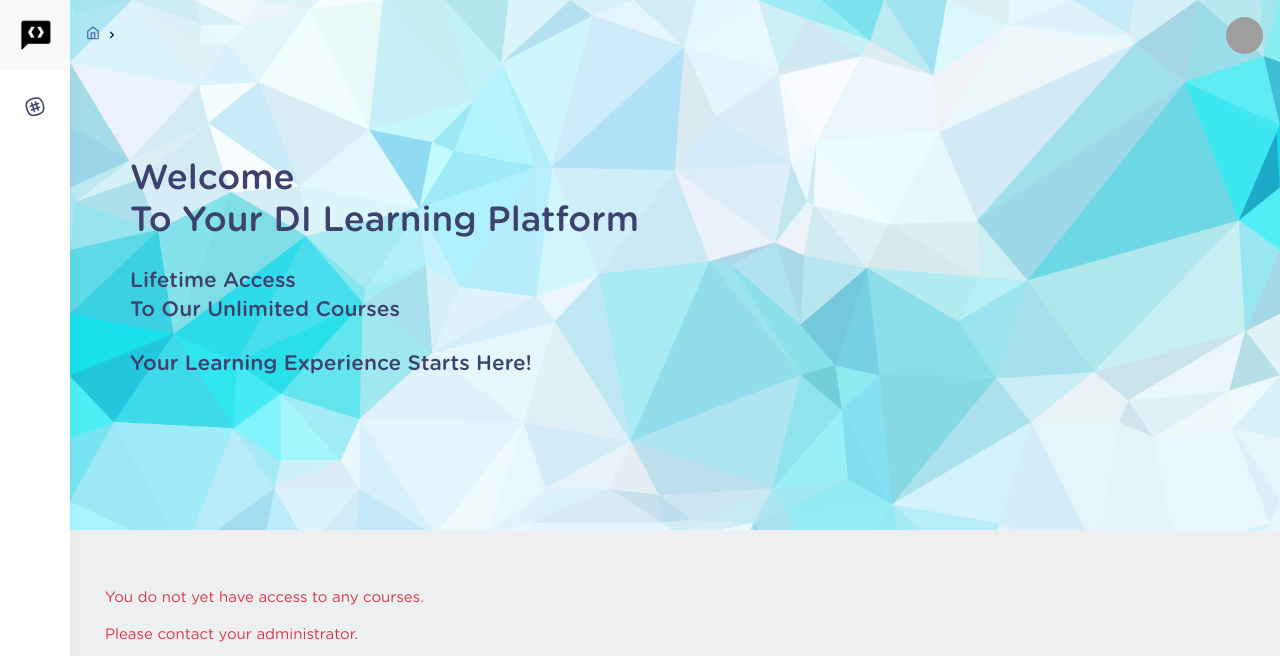
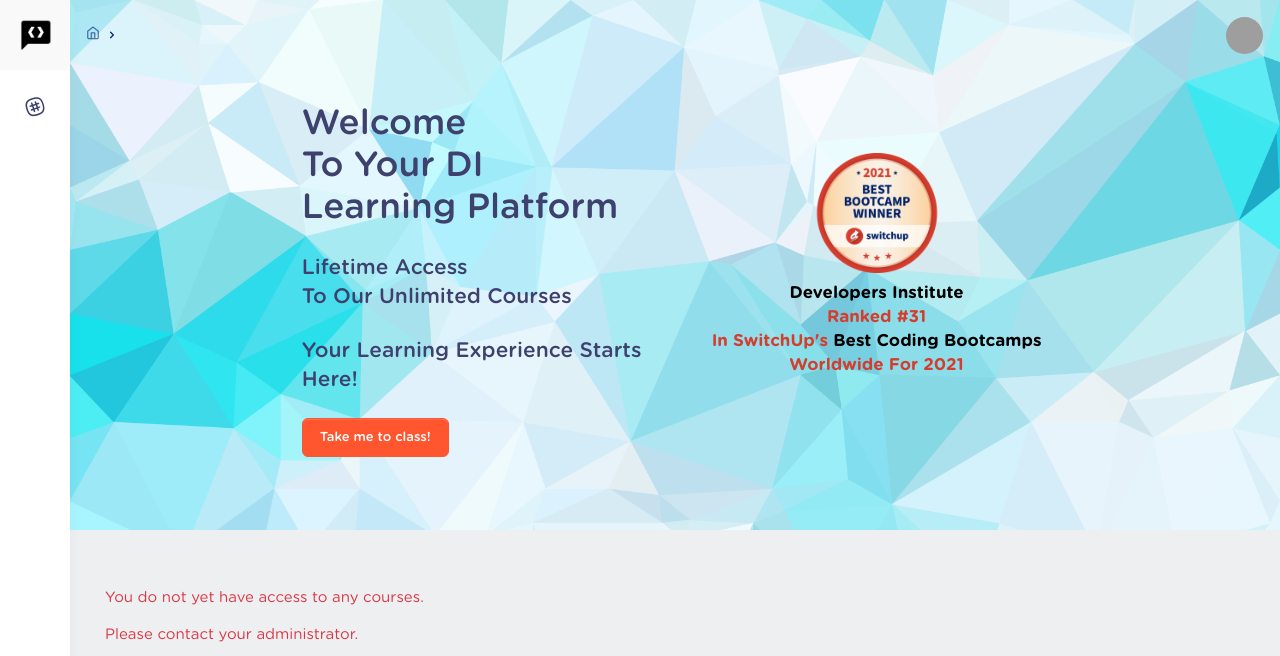
Before and after one commit to bindmisson/devtlv-di_learning, a Django app: template di_platform/courses_app/templates/collections.html in a window 1280 px wide. Shown: the top 656 px of the page. Run offline with Django 3.2, Linux system fonts and the light colour scheme; the template is opened without the code that fills it, so the values that code supplies are empty; some libraries are stand-ins or nearby versions; some web fonts are replaced; grey boxes are pictures that could not be loaded.

Commit message:
Adds switchup winners badge

```diff
--- a/di_platform/courses_app/templates/collections.html
+++ b/di_platform/courses_app/templates/collections.html
@@ -8,7 +8,7 @@
 <div class="page-content">
     <!-- <div class="home-hero"  data-src="{% static 'theme/images/home-hero.png' %}" uk-img> -->
     <div class="home-hero"  data-src="{% static 'courses_app/images/art.png' %}" uk-img>
-        <div class="uk-width-1-1">
+        <div class="uk-width-1-3">
             <div class="page-content-inner uk-position-z-index">
                 <h1>Welcome {{request.user.first_name}} <br>To your DI Learning Platform</h1>
                 <h4 class="my-lg-4"> Lifetime Access <br>To our unlimited courses</h4>
@@ -16,6 +16,16 @@
                 {% if user.profile.program.link %}
                 <a href="{{user.profile.program.link}}" target="_blank" class="btn btn-danger">Take me to class!</a>
                 {% endif %}
+                <a href="{{user.profile.program.link}}" target="_blank" class="btn btn-danger">Take me to class!</a>
+            </div>
+        </div>
+
+        <div class="uk-width-1-3">
+            <div class="switchup-badge">
+                <a href="https://www.switchup.org/bootcamps/developers-institute" target="_blank" class="btn">
+                    <img src="{% static 'courses_app/images/bootcamp_winner.png' %}"  height="150px" width="150px" alt="">
+                    <h5 style="text-align: center; color:black; font-weight: bold;" class="mt-2"> Developers Institute<br><span class="switchup-orange">ranked #31 <br>in SwitchUp's</span> Best Coding Bootcamps <br><span class="switchup-orange"> Worldwide for 2021</span></h5>
+                </a>
             </div>
         </div>
     </div>
@@ -81,3 +91,16 @@
 
 </div>
 {% endblock %}
+
+{% block css %}
+    <style>
+        .switchup-orange {
+            color: #d43e2d
+        }
+
+        .switchup-badge {
+            display: flex; flex-direction: column; align-items: center;
+            padding : 15px 15px 0 15px;
+        }
+    </style>
+{% endblock %}
```
Also changed, not shown: di_platform/courses_app/static/courses_app/images/bootcamp_winner.png (added).
